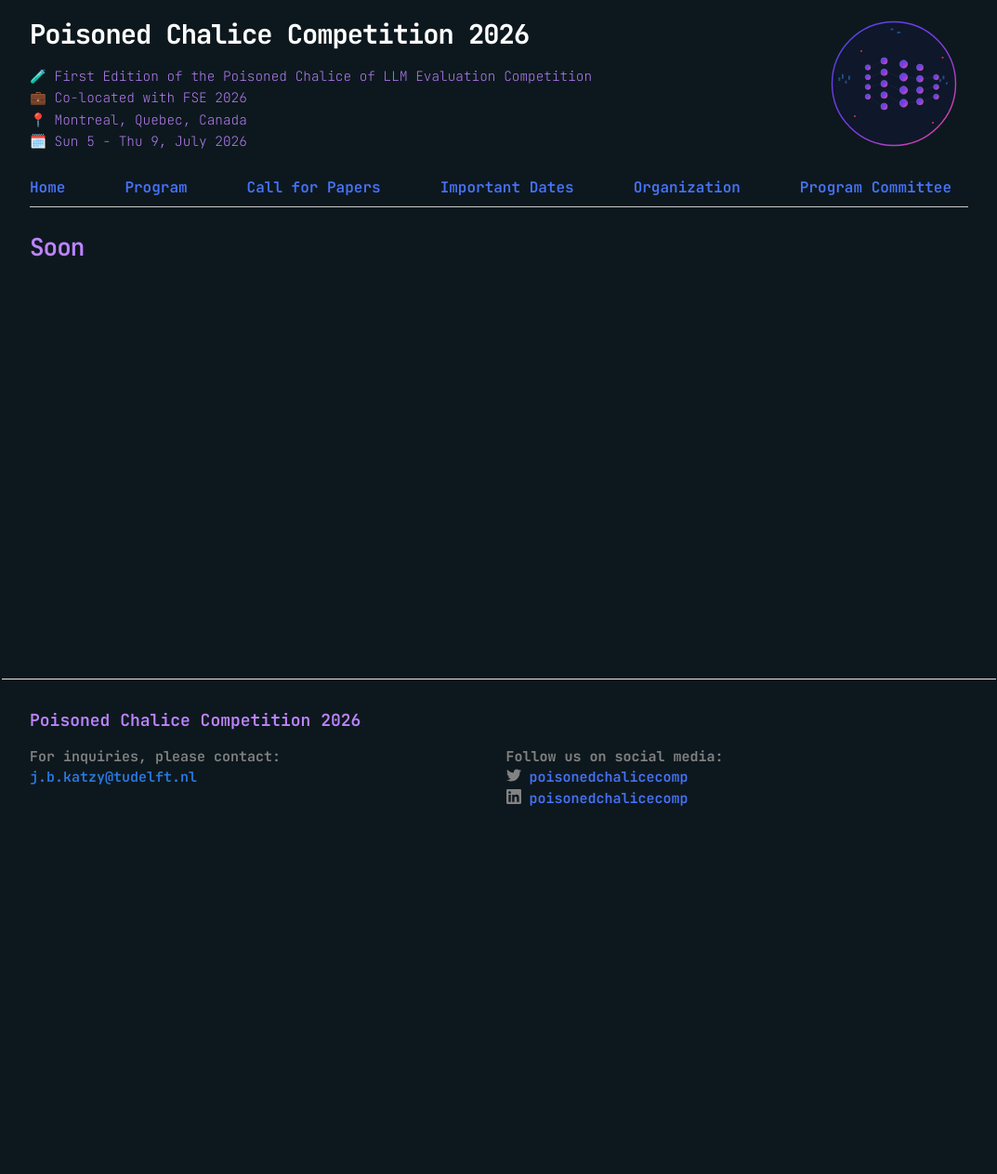
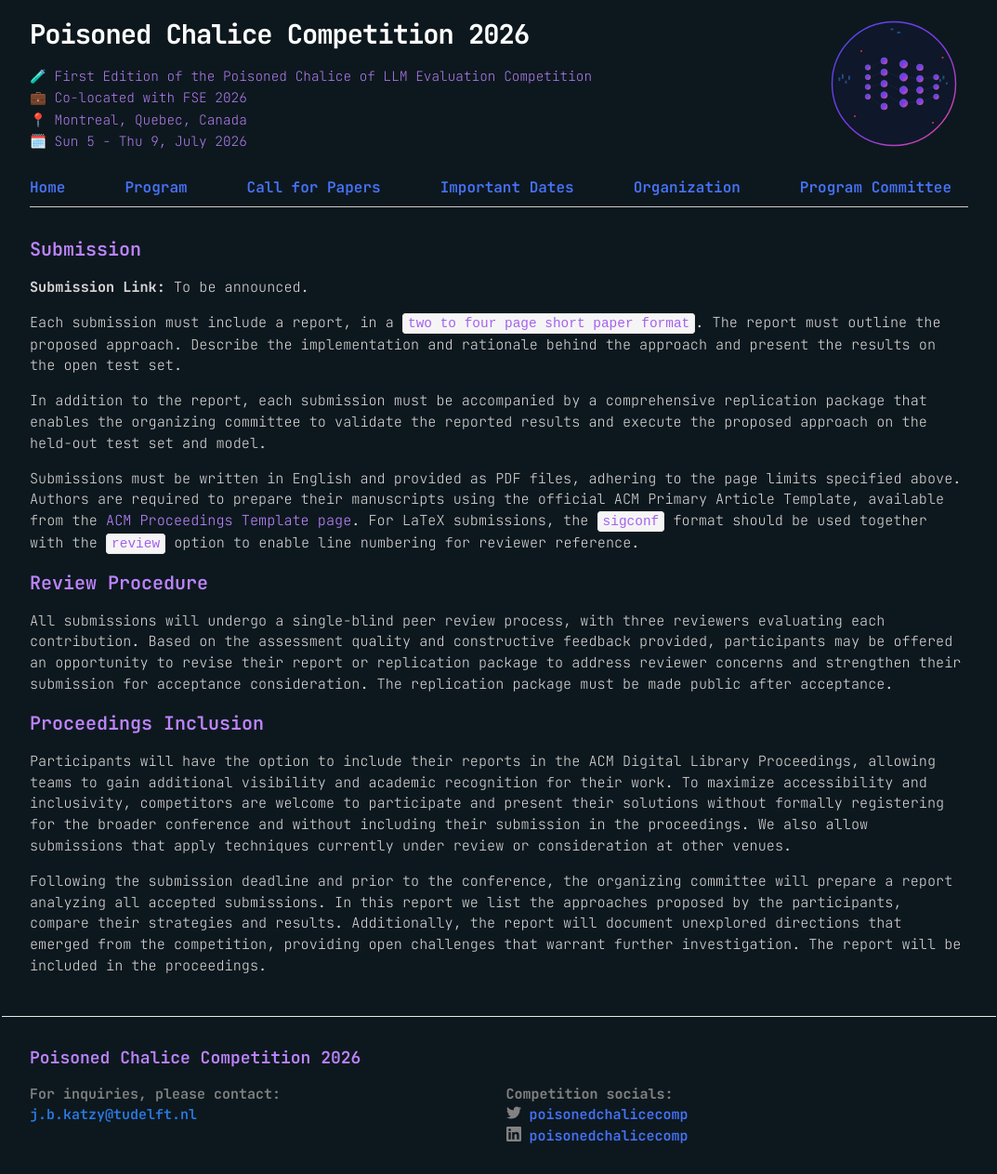
Before and after one commit to poisonedchalice/poisonedchalice.github.io, a Jekyll site: the page built from _posts/2025-07-27-cfp.markdown, in a window 1280 px wide. Shown: the whole page at 93% size, without its empty margins (103-1176 px from the left). Built offline with Jekyll 4.4.1, drawn with Linux system fonts in a browser that asks for light colours; before the commit the page ends 900 px from its top, so only the background shows below that.

Commit message:
Update website

````diff
--- a/_includes/footer.html
+++ b/_includes/footer.html
@@ -25,7 +25,7 @@
       <div class="footer-col footer-col-2">
         <ul class="socials">
           <li class="s-name">
-            Follow us on social media:
+            Competition socials:
           </li>
           {%- if site.twitter_username -%}<li><a href="https://www.twitter.com/{{ site.twitter_username| cgi_escape | escape }}"><svg class="svg-icon"><use xlink:href="{{ '/assets/minima-social-icons.svg#twitter' | relative_url }}"></use></svg> <span class="username">{{ site.twitter_username| escape }}</span></a></li>{%- endif -%}
           <!-- {%- if site.github_username -%}<li><a href="https://github.com/{{ site.github_username| cgi_escape | escape }}"><svg class="svg-icon"><use xlink:href="{{ '/assets/minima-social-icons.svg#github' | relative_url }}"></use></svg> <span class="username">{{ site.github_username| escape }}</span></a></li>{%- endif -%} -->
--- a/_posts/2025-07-27-cfp.markdown
+++ b/_posts/2025-07-27-cfp.markdown
@@ -1,8 +1,26 @@
 ---
-layout: page
-title:  Soon
+layout: page2
+title:
 date:   2025-07-27 11:47:08 +0200
 categories: jekyll update
 permalink: /cfp
 hidden: true
 ---
+
+#### Submission
+
+**Submission Link:** To be announced.
+
+Each submission must include a report, in a ```two to four page short paper format```. The report must outline the proposed approach. Describe the implementation and rationale behind the approach and present the results on the open test set.
+
+In addition to the report, each submission must be accompanied by a comprehensive replication package that enables the organizing committee to validate the reported results and execute the proposed approach on the held-out test set and model.
+
+Submissions must be written in English and provided as PDF files, adhering to the page limits specified above. Authors are required to prepare their manuscripts using the official ACM Primary Article Template, available from the [ACM Proceedings Template page](https://www.acm.org/publications/proceedings-template). For LaTeX submissions, the ```sigconf``` format should be used together with the ```review``` option to enable line numbering for reviewer reference.
+
+#### Review Procedure
+All submissions will undergo a single-blind peer review process, with three reviewers evaluating each contribution. Based on the assessment quality and constructive feedback provided, participants may be offered an opportunity to revise their report or replication package to address reviewer concerns and strengthen their submission for acceptance consideration. The replication package must be made public after acceptance.
+
+#### Proceedings Inclusion
+Participants will have the option to include their reports in the ACM Digital Library Proceedings, allowing teams to gain additional visibility and academic recognition for their work. To maximize accessibility and inclusivity, competitors are welcome to participate and present their solutions without formally registering for the broader conference and without including their submission in the proceedings. We also allow submissions that apply techniques currently under review or consideration at other venues.
+
+Following the submission deadline and prior to the conference, the organizing committee will prepare a report analyzing all accepted submissions. In this report we list the approaches proposed by the participants, compare their strategies and results. Additionally, the report will document unexplored directions that emerged from the competition, providing open challenges that warrant further investigation. The report will be included in the proceedings.
--- a/_posts/2025-07-27-dates.markdown
+++ b/_posts/2025-07-27-dates.markdown
@@ -1,12 +1,13 @@
 ---
-layout: page
-title:  Important Dates
+layout: page2
+title:
 date:   2025-07-27 11:47:08 +0200
 categories: jekyll update
 permalink: /dates
 hidden: true
 ---
 
+#### Timeline
 - **Submission Deadline:** 17 March 2026 AOE
 - **Initial Notifications/Revisions:** 24 March 2026 AOE
 - **Participants Camera Ready:** 31 March 2026 AOE
--- a/_posts/2025-07-27-program.markdown
+++ b/_posts/2025-07-27-program.markdown
@@ -7,4 +7,7 @@ permalink: /program
 hidden: true
 ---
 
+#### Competition Format
+The competition will be held in a half-day hybrid setting. The day will start with a thirty minute opening session where the organizers introduce the competition objectives, the datasets, evaluation metrics and submission guidelines. All submissions will then present their solutions, either in person or remotely, for ten minutes, followed by a five minute Q&A session with the audience to foster meaningful discussion. In the closing session, the results of the held out set will be presented and the winners will be announced.
+
 The competition program is available on the [FSE 2026 website](https://conf.researchr.org/home/fse-2026).
--- a/_sass/minima/_layout.scss
+++ b/_sass/minima/_layout.scss
@@ -203,6 +203,28 @@
   }
 }
 
+code {
+  background: #f5f5f5;
+  color: #a461ef;
+  padding: 0.15em 0.35em;
+  border-radius: 4px;
+  font-size: 0.95em;
+}
+
+pre {
+  background: #f5f5f5;
+  color: #a461ef;
+  padding: 1rem;
+  overflow-x: auto;
+  border-radius: 6px;
+  border: 1px solid #e0e0e0;
+}
+
+/* Prevent double backgrounds */
+pre code {
+  background: none;
+  padding: 0;
+}
 
 .footer-heading {
   @include relative-font-size(1.125);
````
Also changed, not shown: README.md, 13 other files.
